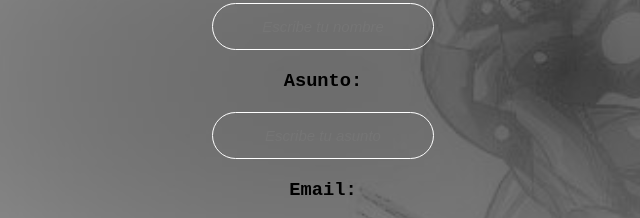
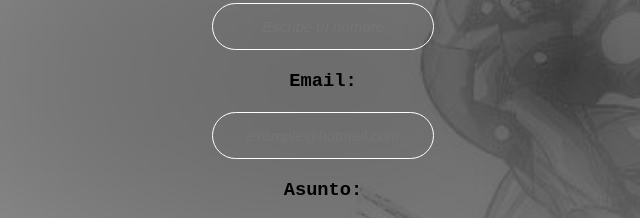
Before and after one commit to dubanyesid/ProgramacionWebTrabajo1, a plain HTML site: page formulario.html in a window 1280 px wide. Shown: the part 319-537 px from the top of the page, 317-957 px from the left. Drawn offline with Linux system fonts and the light colour scheme.

Commit message:
Formulario terminado

```diff
--- a/formulario.html
+++ b/formulario.html
@@ -15,11 +15,13 @@
        <label for="name"><h3>Nombre:</h3></label>
         <input type ="text"  placeholder="Escribe tu nombre" maxlength="20" name="nombre" id ="name">
 
+        <label for="email"><h3>Email:</h3></label>
+        <input type="email" placeholder="example@hotmail.com"  maxlength="30" name="destinatario" id="email">
+
         <label for="asunto"><h3>Asunto:</h3></label>
         <input type ="text" placeholder="Escribe tu asunto"  maxlength="20" name="asunto" id="asunto">
 
-        <label for="email"><h3>Email:</h3></label>
-        <input type="email" placeholder="example@hotmail.com"  maxlength="30" name="email" id="email">
+
 
        <label for="mensaje"><h3>Mensaje:</h3></label>
          <textarea id="txt" placeholder="Escribe tu mensaje"  maxlength="300"name="mensaje" id="mensaje"></textarea>
```
